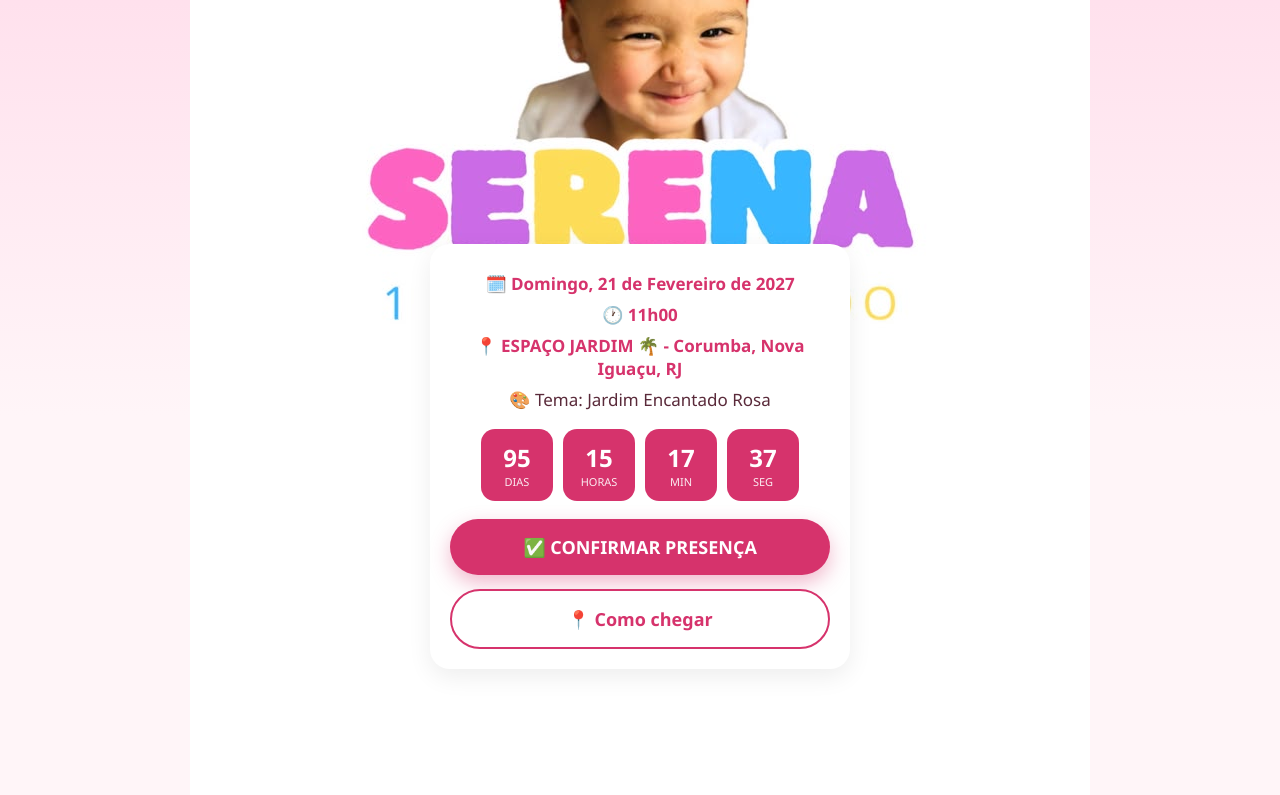
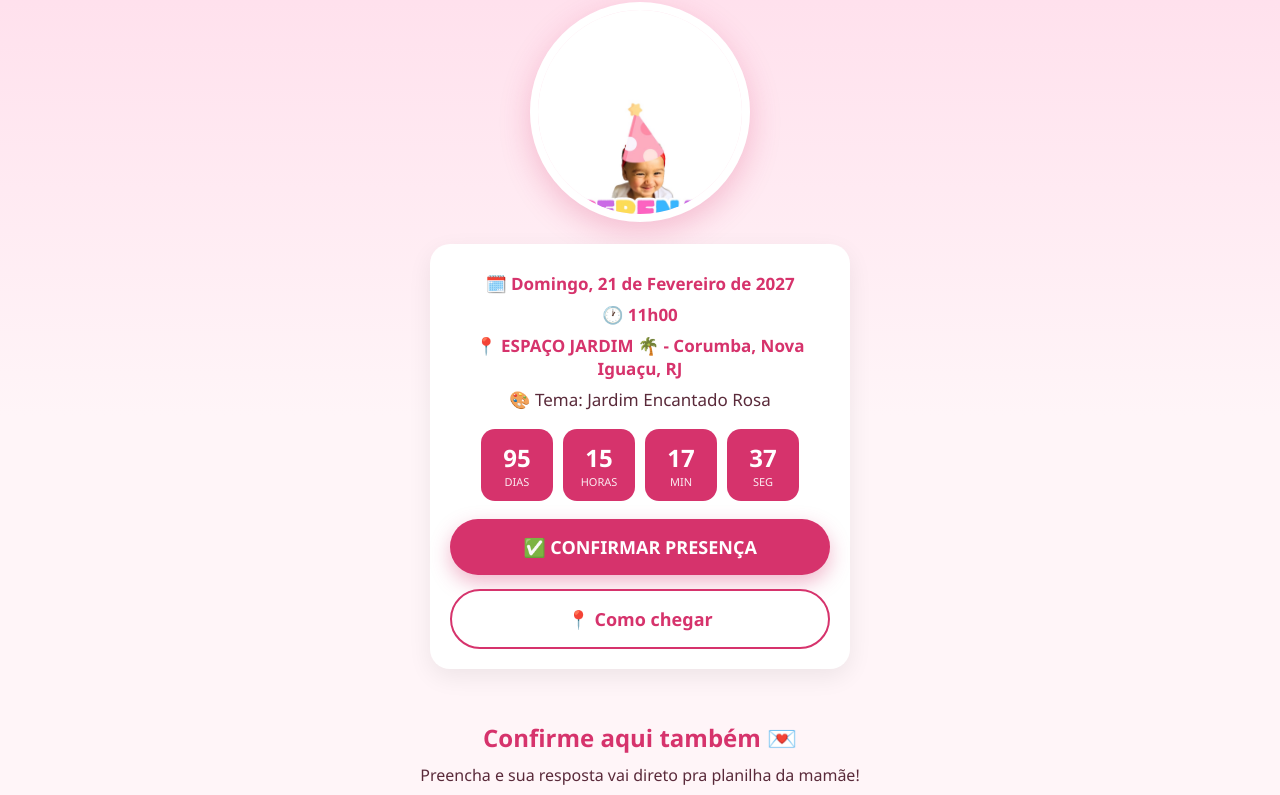
Before and after one commit to wscell/convite_serena, a plain HTML site: page index.html in a window 1280 px wide. Shown: the part 246-1041 px from the top of the page. Drawn offline with Linux system fonts and the light colour scheme.

Commit message:
Atualizar o index.html

```diff
--- a/index.html
+++ b/index.html
@@ -1,4 +1,4 @@
-9<!DOCTYPE html>
+!DOCTYPE html>
 <html lang="pt-BR">
 <head>
 <meta charset="UTF-8">
@@ -29,6 +29,14 @@
   button{width:100%;padding:15px;border:none;border-radius:50px;background:#25D366;color:#fff;font-weight:800;font-size:17px;cursor:pointer}
   .success{display:none;background:#d4edda;color:#155724;padding:14px;border-radius:12px;margin-top:12px}
   .footer{font-size:13px;opacity:.6;padding-bottom:30px;text-align:center}
+.foto{
+  width:220px;height:220px;border-radius:50%;
+  border:8px solid #fff;box-shadow:0 10px 30px rgba(214,51,108,.25);
+  margin:22px 0;overflow:hidden;padding:0;
+}
+.foto img{
+  width:100%;height:100%;object-fit:cover;object-position:top center;display:block;
+}
 </style>
 </head>
 <body>
@@ -36,7 +44,7 @@
 <section class="hero">
   <div class="badge">VOCÊ É NOSSO CONVIDADO ESPECIAL</div>
   <h1>Serena <span>faz 1 aninhos!</span></h1>
-  <div class="foto"><img src="convite-serena.jpeg" alt="Meu Amor"> </div>
+   <div class="foto"><img src="convite-serena.jpeg" alt="Meu Amor"> </div>
   <div class="info">
     <p>🗓️ <strong>Domingo, 21 de Fevereiro de 2027</strong></p>
     <p>🕐 <strong>11h00</strong></p>
```
